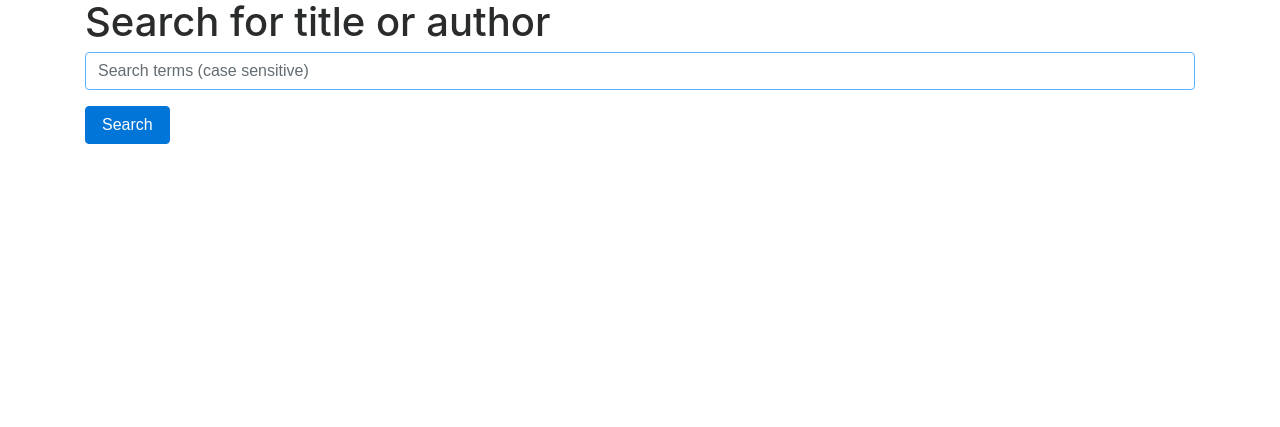
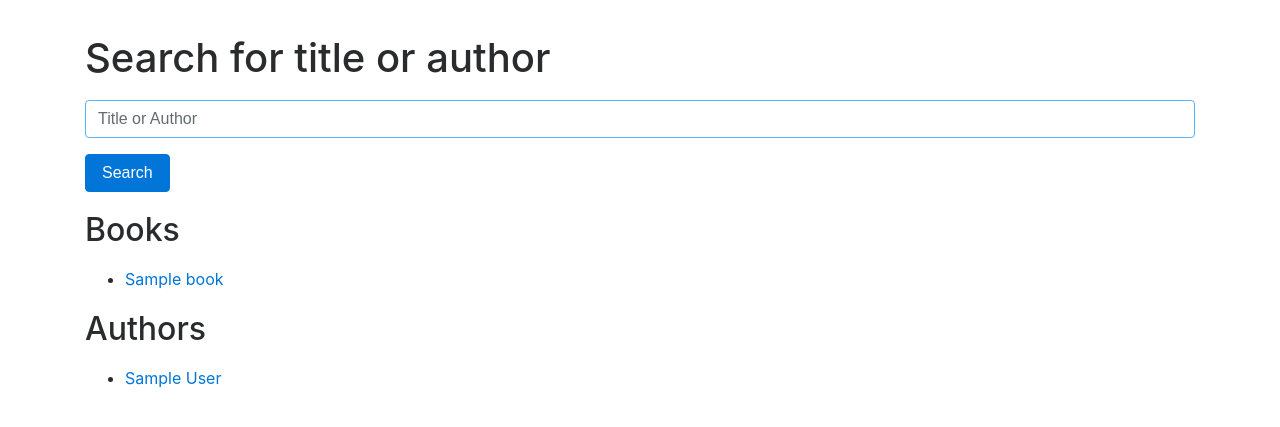
Before and after one commit to heemyungh/books, a Flask app: template templates/index.html in a window 1280 px wide. Shown: the top 427 px of the page. Run offline with Flask 2, Linux system fonts and the light colour scheme; the template is opened without the code that fills it: most values are stand-ins (such as "Sample title", 1, 10 or a date in 2020); some libraries are stand-ins or nearby versions.

Commit message:
add author and book pages

```diff
--- a/app.py
+++ /dev/null
@@ -1,24 +0,0 @@
-import os
-
-from flask import Flask, render_template, request
-from sqlalchemy import create_engine
-from sqlalchemy.orm import scoped_session, sessionmaker
-
-app = Flask(__name__)
-
-engine = create_engine(os.getenv("DATABASE_URL"))
-db = scoped_session(sessionmaker(bind=engine))
-
-
-@app.route("/")
-def index():
-    return render_template("index.html", searches=False)
-
-
-@app.route("/search", methods=["POST"])
-def search():
-    terms = request.form.get("search")
-    # search a join table
-    searches = db.execute("SELECT title, author, year, isbn FROM authors INNER JOIN books ON authors.id = books.author_id WHERE title LIKE :terms OR author LIKE :terms",
-                          {"terms": '%'+terms+'%'}).fetchall()
-    return render_template("index.html", searches=searches)
--- a/application.py
+++ b/application.py
@@ -1,6 +1,6 @@
 import os
 
-from flask import Flask, render_template, request
+from flask import Flask, render_template, request, url_for
 from sqlalchemy import create_engine
 from sqlalchemy.orm import scoped_session, sessionmaker
 
@@ -12,14 +12,34 @@ db = scoped_session(sessionmaker(bind=engine))
 
 @app.route("/")
 def index():
-    return render_template("index.html", searches=False)
+    return render_template("index.html")
 
 
 @app.route("/search", methods=["POST"])
 def search():
     """Searches database for author or title matching given string"""
-    terms = request.form.get("search")
+    terms = request.form.get("search").capitalize()
     # search a join table
-    searches = db.execute("SELECT title, author, year, isbn FROM authors INNER JOIN books ON authors.id = books.author_id WHERE title LIKE :terms OR author LIKE :terms",
+    authors = db.execute("SELECT author, id FROM authors WHERE author LIKE :terms",
                           {"terms": '%'+terms+'%'}).fetchall()
-    return render_template("index.html", searches=searches)
+    books = db.execute("SELECT title, isbn FROM books WHERE title LIKE :terms",
+                          {"terms": '%'+terms+'%'}).fetchall()
+    return render_template("index.html", authors=authors, books=books)
+
+
+@app.route("/book/<string:isbn>")
+def book(isbn):
+    """Returns information for particular book"""
+    book = db.execute("SELECT title, author, id, year, isbn FROM books INNER JOIN authors ON books.author_id = authors.id WHERE isbn = :isbn",
+                      {"isbn": isbn}).fetchone()
+    return render_template("book.html", book=book)
+
+
+@app.route("/author/<string:id>")
+def author(id):
+    """Returns all books by particular author"""
+    author = db.execute("SELECT author FROM authors WHERE id=:id",
+                        {"id":id}).fetchone()
+    books = db.execute("SELECT title, isbn FROM books WHERE author_id=:id",
+                       {"id":id}).fetchall()
+    return render_template("author.html", author=author, books=books)
--- a/templates/index.html
+++ b/templates/index.html
@@ -10,7 +10,7 @@
     <form action="{{ url_for('search') }}" method="post">
 
         <div class="form-group">
-            <input autofocus class="form-control" name="search" autocomplete="off" placeholder="Search terms (case sensitive)">
+            <input autofocus class="form-control" name="search" autocomplete="off" placeholder="Title or Author">
         </div>
 
         <div class="form-group">
@@ -18,24 +18,28 @@
         </div>
 
     </form>
-    {% if searches %}
-        <table class="table">
-            <tr class="thead-dark">
-                <td>Title</td>
-                <td>Author</td>
-                <td>Year</td>
-                <td>ISBN</td>
-            </tr>
-            {% for entry in searches %}
-                <tr>
-                    <td>{{ entry["title"] }}</td>
-                    <td>{{ entry["author"] }}</td>
-                    <td>{{ entry["year"] }}</td>
-                    <td>{{ entry["isbn"] }}</td>
-                </tr>
+
+    {% if books %}
+    <h2>Books</h2>
+        <ul>
+            {% for entry in books %}
+                <li>
+                    <a href="/book/{{ entry['isbn'] }}">{{ entry["title"] }}</a>
+                </li>
+            {% endfor %}
+        </ul>
+    {% endif %}
+
+    {% if authors %}
+    <h2>Authors</h2>
+        <ul>
+            {% for entry in authors %}
+                <li>
+                    <a href="/author/{{ entry['id'] }}">{{ entry["author"] }}</a>
+                </li>
 
             {% endfor %}
-        </table>
+        </ul>
     {% endif %}
 
 {% endblock %}
--- a/templates/layout.html
+++ b/templates/layout.html
@@ -5,15 +5,31 @@
         <link rel="stylesheet" href="https://maxcdn.bootstrapcdn.com/bootstrap/4.0.0-beta.3/css/bootstrap.min.css" integrity="sha384-Zug+QiDoJOrZ5t4lssLdxGhVrurbmBWopoEl+M6BdEfwnCJZtKxi1KgxUyJq13dy" crossorigin="anonymous">
         <style>
             .thead-dark {
-                background-color:#333;
+                background-color:#555;
                 color: white;
                 font-weight: bold;
             }
-
+            h1, h2 {
+                margin-top: 20px;
+                margin-bottom: 20px;
+            }
         </style>
     </head>
     <body>
         <div class="container">
+                <nav class="navbar navbar-expand-lg navbar-light bg-light">
+                        <div class="collapse navbar-collapse" id="navbarSupportedContent">
+                          <ul class="navbar-nav mr-auto">
+                            <li class="nav-item active">
+                              <a class="navbar-brand nav-link" href="/">Home <span class="sr-only">(current)</span></a>
+                            </li>
+                          </ul>
+                          <form class="form-inline my-2 my-lg-0" action="{{ url_for('search') }}" method="post">
+                            <input class="form-control mr-sm-2" name="search" autocomplete="off" type="search" placeholder="Search" aria-label="Search">
+                            <button class="btn btn-outline-success my-2 my-sm-0" type="submit">Search</button>
+                          </form>
+                        </div>
+                      </nav>
             {% block body %}
             {% endblock %}
         </div>
```
Also changed, not shown: templates/author.html (added, +17 -0 lines), templates/book.html (added, +24 -0 lines).
